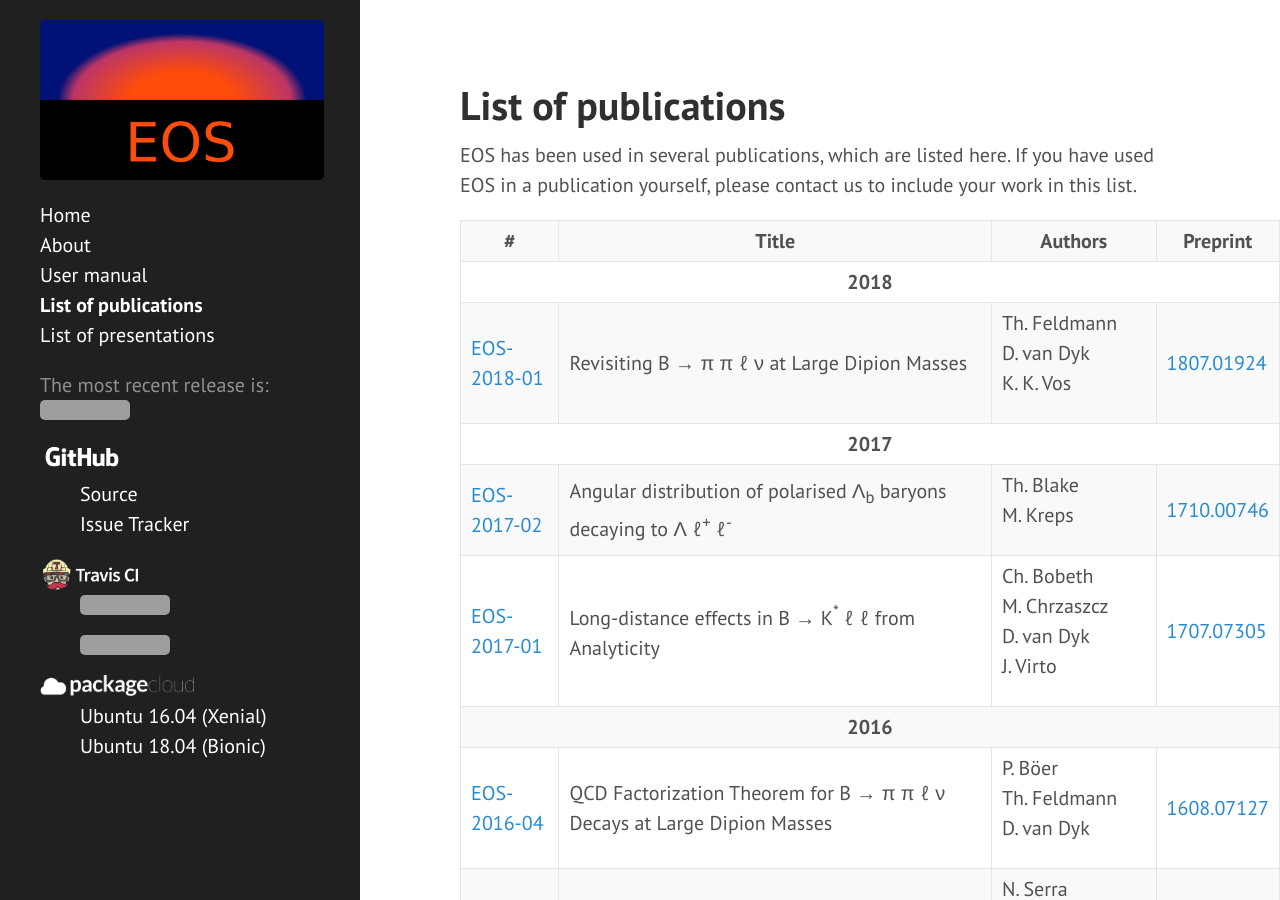
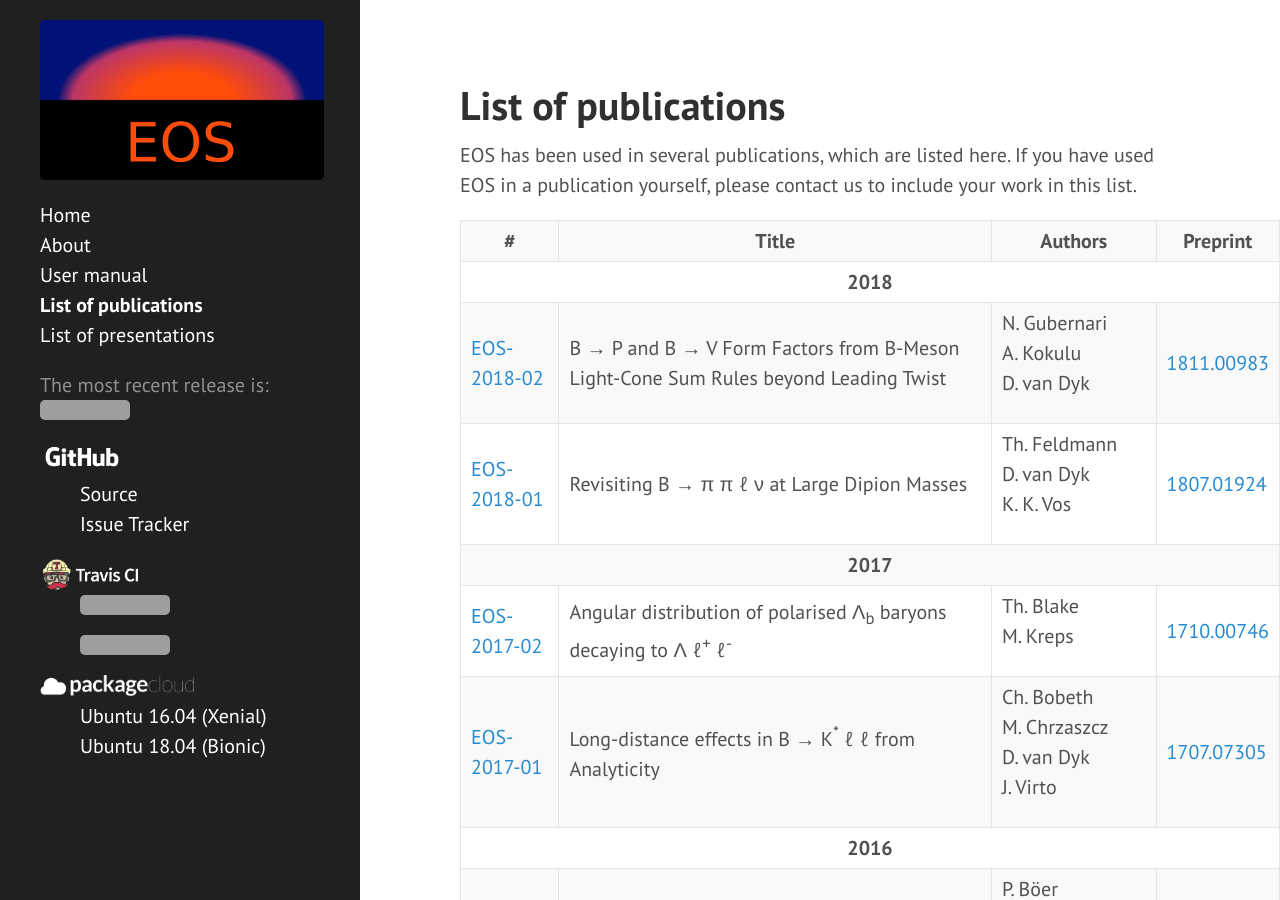
Before and after one commit to eos/eos.github.io, a Jekyll site: the page built from publications.html, in a window 1280 px wide and 900 px high. Built offline with Jekyll 4.4.1, drawn with Linux system fonts in a browser that asks for light colours; grey boxes are pictures that could not be loaded.

Commit message:
Add EOS-2018-02 to list of publications

```diff
--- a/_data/publications.yml
+++ b/_data/publications.yml
@@ -1,5 +1,9 @@
 - year: '2018'
   items:
+      - id:      '02'
+        title:   'B &#8594; P and B &#8594; V Form Factors from B-Meson Light-Cone Sum Rules beyond Leading Twist'
+        authors: [ 'N.&nbsp;Gubernari', 'A.&nbsp;Kokulu', 'D.&nbsp;van&nbsp;Dyk' ]
+        arxiv:   '1811.00983'
       - id:      '01'
         title:   'Revisiting B &rarr; &pi; &pi; &ell; &nu; at Large Dipion Masses'
         authors: [ 'Th.&nbsp;Feldmann', 'D.&nbsp;van&nbsp;Dyk', 'K.&nbsp;K.&nbsp;Vos' ]
```
